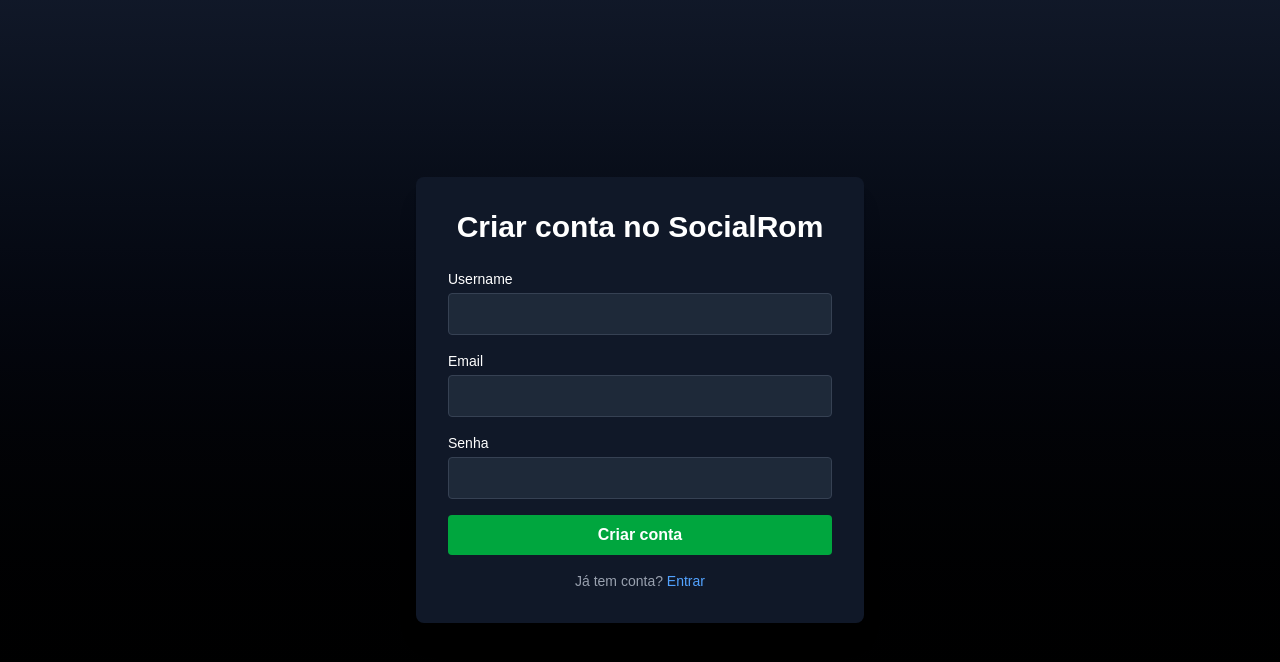
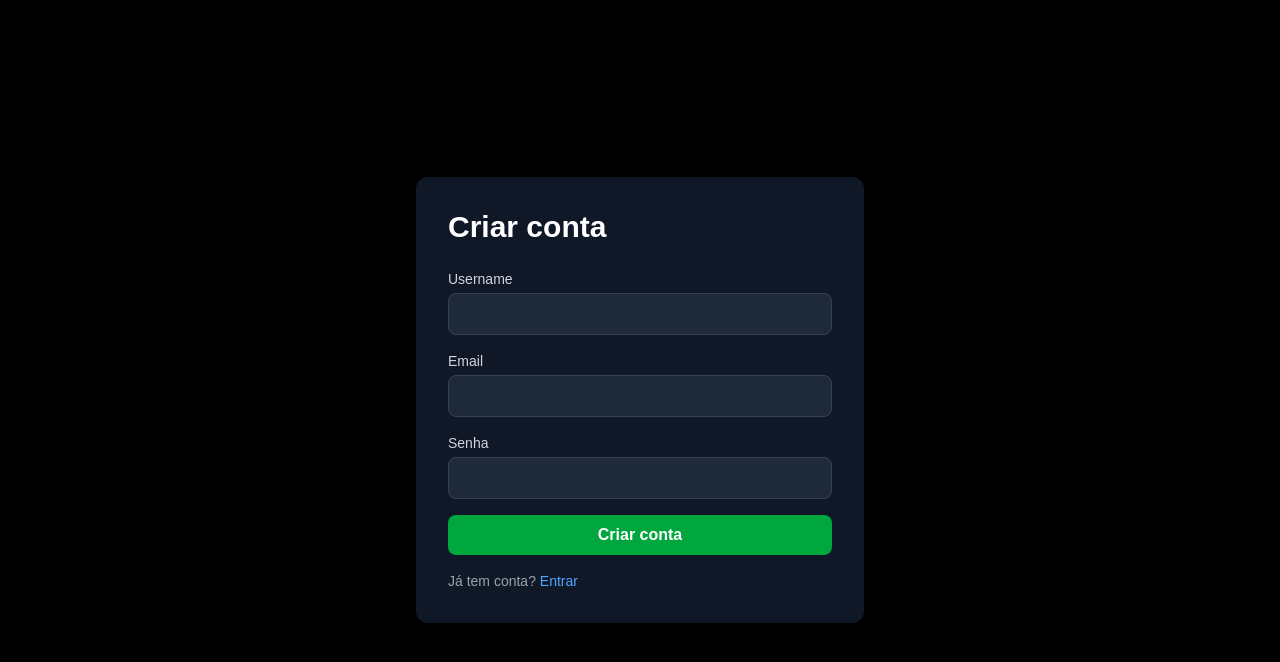
Before and after one commit to MarcusDevHub/SocialRom, a Next.js app: page /auth/signup in a window 1280 px wide. Shown: the top 662 px of the page. Built offline with nearby package versions, Linux system fonts and the light colour scheme.

Commit message:
feat(auth-ui): add signup page with username email and password

```diff
--- a/src/app/auth/signup/page.tsx
+++ b/src/app/auth/signup/page.tsx
@@ -5,6 +5,7 @@
 
 export default function SignUpPage() {
     const router = useRouter();
+
     const [username, setUsername] = useState('');
     const [email, setEmail] = useState('');
     const [password, setPassword] = useState('');
@@ -12,30 +13,33 @@
     async function handleSubmit(e: React.FormEvent) {
         e.preventDefault();
 
-        const res = await fetch('/api/auth/signup', {
+        const response = await fetch('/api/auth/signup', {
             method: 'POST',
             headers: { 'Content-Type': 'application/json' },
             body: JSON.stringify({ username, email, password }),
         });
 
-        if (res.ok) {
+        const data = await response.json();
+
+        if (response.ok) {
+            alert('Conta criada com sucesso');
             router.push('/auth/signin');
         } else {
-            const data = await res.json();
             alert(data.error || 'Erro ao criar conta');
         }
     }
 
     return (
-        <main className="min-h-screen flex items-center justify-center bg-gradient-to-b from-gray-900 to-black text-white">
-            <div className="w-full max-w-md bg-gray-900 p-8 rounded-lg shadow-xl">
-                <h1 className="text-3xl font-bold mb-6 text-center">Criar conta no SocialRom</h1>
+        <main className="min-h-screen flex items-center justify-center bg-black text-white p-6">
+            <div className="w-full max-w-md rounded-xl bg-gray-900 p-8 shadow-xl">
+                <h1 className="mb-6 text-3xl font-bold">Criar conta</h1>
 
                 <form onSubmit={handleSubmit} className="space-y-4">
                     <div>
-                        <label className="block mb-1 text-sm">Username</label>
+                        <label className="mb-1 block text-sm text-gray-300">Username</label>
                         <input
-                            className="w-full px-3 py-2 rounded bg-gray-800 border border-gray-700 focus:outline-none focus:ring-2 focus:ring-blue-500"
+                            type="text"
+                            className="w-full rounded-lg border border-gray-700 bg-gray-800 px-3 py-2 outline-none focus:border-blue-500"
                             value={username}
                             onChange={(e) => setUsername(e.target.value)}
                             required
@@ -43,10 +47,10 @@
                     </div>
 
                     <div>
-                        <label className="block mb-1 text-sm">Email</label>
+                        <label className="mb-1 block text-sm text-gray-300">Email</label>
                         <input
                             type="email"
-                            className="w-full px-3 py-2 rounded bg-gray-800 border border-gray-700 focus:outline-none focus:ring-2 focus:ring-blue-500"
+                            className="w-full rounded-lg border border-gray-700 bg-gray-800 px-3 py-2 outline-none focus:border-blue-500"
                             value={email}
                             onChange={(e) => setEmail(e.target.value)}
                             required
@@ -54,10 +58,10 @@
                     </div>
 
                     <div>
-                        <label className="block mb-1 text-sm">Senha</label>
+                        <label className="mb-1 block text-sm text-gray-300">Senha</label>
                         <input
                             type="password"
-                            className="w-full px-3 py-2 rounded bg-gray-800 border border-gray-700 focus:outline-none focus:ring-2 focus:ring-blue-500"
+                            className="w-full rounded-lg border border-gray-700 bg-gray-800 px-3 py-2 outline-none focus:border-blue-500"
                             value={password}
                             onChange={(e) => setPassword(e.target.value)}
                             required
@@ -66,13 +70,13 @@
 
                     <button
                         type="submit"
-                        className="w-full bg-green-600 hover:bg-green-700 py-2 rounded font-semibold transition-colors"
+                        className="w-full rounded-lg bg-green-600 py-2 font-semibold hover:bg-green-700"
                     >
                         Criar conta
                     </button>
                 </form>
 
-                <p className="mt-4 text-sm text-center text-gray-400">
+                <p className="mt-4 text-sm text-gray-400">
                     Já tem conta?{' '}
                     <a href="/auth/signin" className="text-blue-400 hover:underline">
                         Entrar
```
